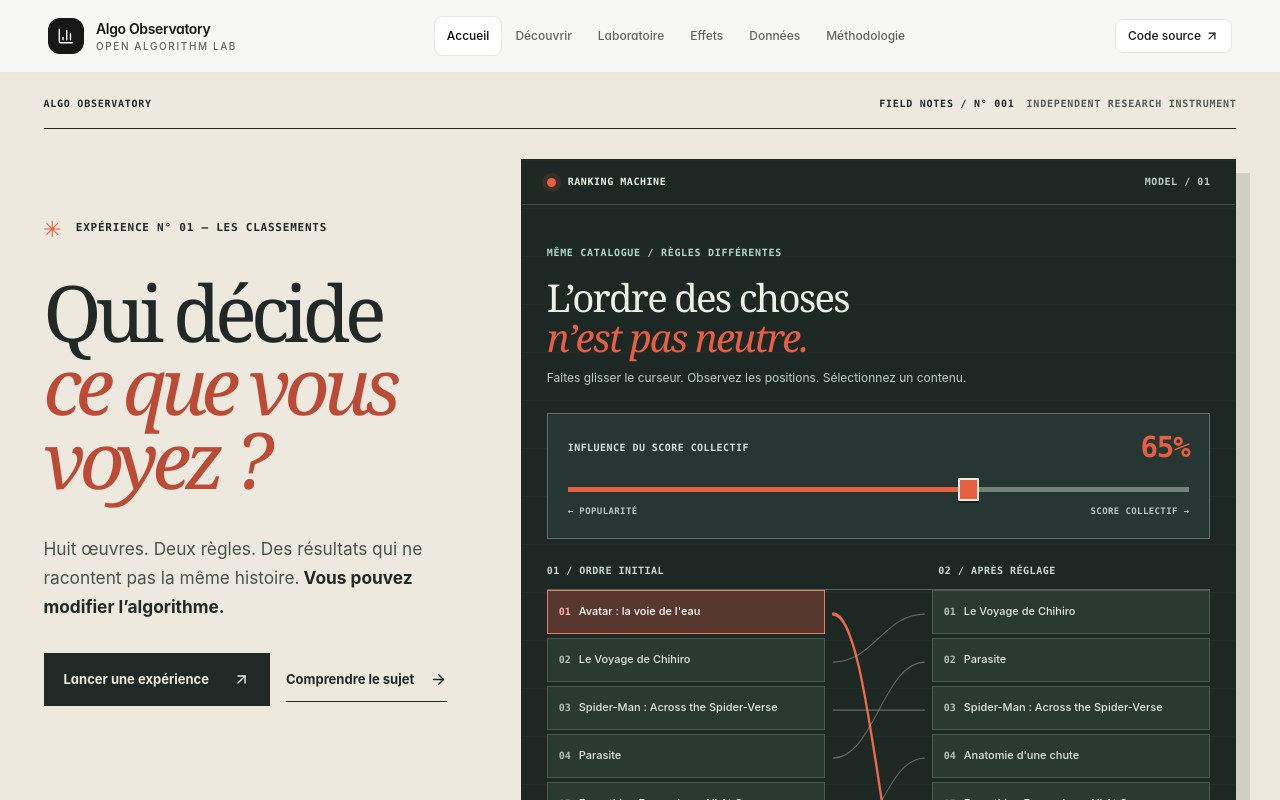
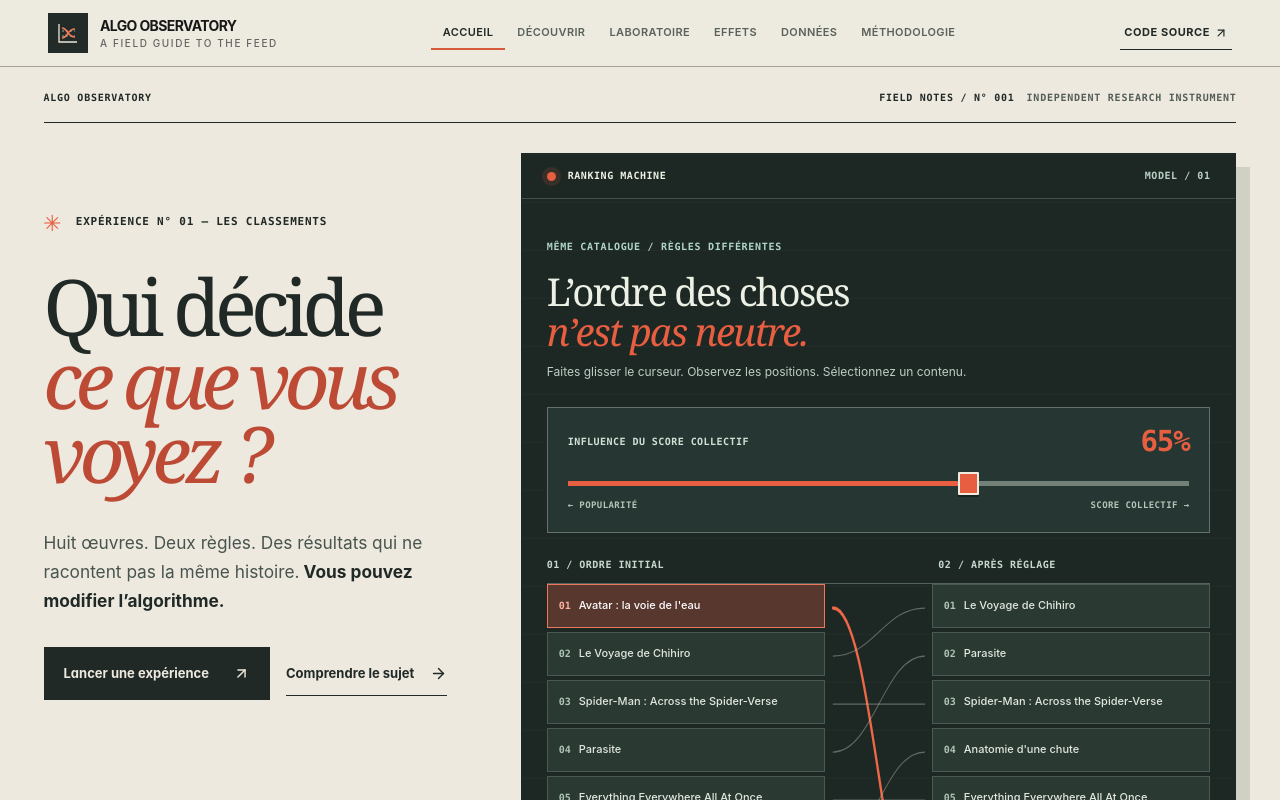
Before and after one commit to guillaume-flambard/algo-observatory, a React (Vite) app: page / in a window 1280 px wide. Shown: the top 800 px of the page. Built offline with nearby package versions, Linux system fonts and the light colour scheme.

Commit message:
style(shell): replace generic SaaS nav with editorial folio and bespoke rank-flow identity

```diff
--- a/src/App.tsx
+++ b/src/App.tsx
@@ -1,6 +1,6 @@
 import { createContext, lazy, Suspense, useContext, useEffect, useRef, useState } from 'react';
 import type { ReactNode } from 'react';
-import { ArrowUpRight, BarChart3, Menu, X } from 'lucide-react';
+import { ArrowUpRight, Menu, X } from 'lucide-react';
 import { Home } from '@/features/home/Home';
 
 // Loading only the visited module keeps the first page fast on mobile.
@@ -100,27 +100,31 @@ function AppUI() {
       >
         Aller au contenu
       </a>
-      <header className="sticky top-0 z-30 border-b border-neutral-200/90 bg-[#f7f7f5]/95 backdrop-blur-xl">
-        <div className="mx-auto flex h-[72px] max-w-[1440px] items-center justify-between gap-5 px-5 sm:px-8 lg:px-12">
+      <header className="ao-app-header sticky top-0 z-30 border-b border-[#a6a397] bg-[#ede9df]/95 backdrop-blur-xl">
+        <div className="mx-auto flex h-[66px] max-w-[1600px] items-center justify-between gap-5 px-5 sm:px-8 lg:px-12">
           <button
             type="button"
             onClick={() => navigate('home')}
             className="group flex min-w-0 items-center gap-3 text-left"
           >
-            <span className="flex h-9 w-9 shrink-0 items-center justify-center rounded-xl bg-neutral-900 text-white">
-              <BarChart3 size={18} strokeWidth={1.8} aria-hidden="true" />
+            <span className="flex h-10 w-10 shrink-0 items-center justify-center bg-[#222b27] text-[#eae7db]">
+              <svg aria-hidden="true" width="28" height="28" viewBox="0 0 28 28" fill="none">
+                <path d="M5 5v18h18" stroke="currentColor" strokeWidth="1.3"/>
+                <path d="M8 12h13M8 17h13" stroke="#8bafa1" strokeWidth="1" strokeDasharray="2 2"/>
+                <path d="M8 9c6 0 5 9 13 9M8 19c6 0 5-9 13-9" stroke="#f07c5c" strokeWidth="1.6"/>
+              </svg>
             </span>
             <span className="min-w-0">
-              <span data-testid="app-title" className="block whitespace-nowrap text-[14px] font-semibold tracking-[-0.025em]">
+              <span data-testid="app-title" className="block whitespace-nowrap text-[14px] font-bold uppercase tracking-[-0.045em]">
                 Algo Observatory
               </span>
               <span className="block text-[10px] font-medium uppercase tracking-[0.16em] text-neutral-500">
-                Open algorithm lab
+                A FIELD GUIDE TO THE FEED
               </span>
             </span>
           </button>
 
-          <nav aria-label="Navigation principale" className="hidden items-center gap-0.5 lg:flex">
+          <nav aria-label="Navigation principale" className="hidden items-center gap-0 lg:flex">
             {navigation.map((item) => (
               <button
                 key={item.id}
@@ -129,10 +133,10 @@ function AppUI() {
                 data-testid={'nav-' + (item.id === 'home' ? 'accueil' : item.id === 'discover' ? 'decouvrir' : item.id === 'lab' ? 'laboratoire' : item.id === 'effects' ? 'effets' : item.id === 'explore' ? 'donnees' : 'methodologie')}
                 aria-current={view === item.id ? 'page' : undefined}
                 className={[
-                  'rounded-lg px-3 py-2.5 text-[12px] font-medium transition-colors',
+                  'ao-header-link border-b-2 px-3 py-2 text-[11px] font-semibold uppercase tracking-[0.035em] transition-colors',
                   view === item.id
-                    ? 'bg-white text-neutral-950 shadow-sm ring-1 ring-neutral-200'
-                    : 'text-neutral-500 hover:bg-white/70 hover:text-neutral-900',
+                    ? 'border-[#d65c3c] text-[#202926]'
+                    : 'border-transparent text-[#59625b] hover:border-[#a6a397] hover:text-[#202926]',
                 ].join(' ')}
               >
                 {item.label}
@@ -145,7 +149,7 @@ function AppUI() {
               href="https://github.com/guillaume-flambard/algo-observatory"
               target="_blank"
               rel="noopener noreferrer"
-              className="inline-flex items-center gap-1 rounded-lg border border-neutral-200 bg-white px-3 py-2 text-xs font-medium transition hover:border-neutral-400"
+              className="inline-flex items-center gap-1 border-b border-[#202926] px-1 py-2 text-[11px] font-bold uppercase tracking-wider text-[#202926] transition hover:text-[#b74831]"
             >
               Code source <ArrowUpRight size={14} aria-hidden="true" />
             </a>
@@ -153,7 +157,7 @@ function AppUI() {
 
           <button
             type="button"
-            className="rounded-lg border border-neutral-200 bg-white p-2 lg:hidden"
+            className="border border-[#a6a397] bg-transparent p-2 lg:hidden"
             aria-label={menuOpen ? 'Fermer le menu' : 'Ouvrir le menu'}
             aria-expanded={menuOpen}
             aria-controls="mobile-navigation"
@@ -163,7 +167,7 @@ function AppUI() {
           </button>
         </div>
         {menuOpen && (
-          <nav id="mobile-navigation" aria-label="Navigation mobile" className="grid gap-1 border-t border-neutral-200 p-4 sm:grid-cols-2 lg:hidden">
+          <nav id="mobile-navigation" aria-label="Navigation mobile" className="grid gap-1 border-t border-[#a6a397] bg-[#ede9df] p-4 sm:grid-cols-2 lg:hidden">
             {navigation.map((item) => (
               <button
                 key={item.id}
@@ -172,7 +176,7 @@ function AppUI() {
                 aria-current={view === item.id ? 'page' : undefined}
                 className={[
                   'flex w-full items-center gap-3 rounded-lg px-4 py-3 text-left text-sm',
-                  view === item.id ? 'bg-white font-semibold' : 'text-neutral-600',
+                  view === item.id ? 'bg-[#202926] font-semibold text-white' : 'text-[#4a5650]',
                 ].join(' ')}
               >
                 <span className="font-mono text-xs text-neutral-400">{item.number}</span>
```
